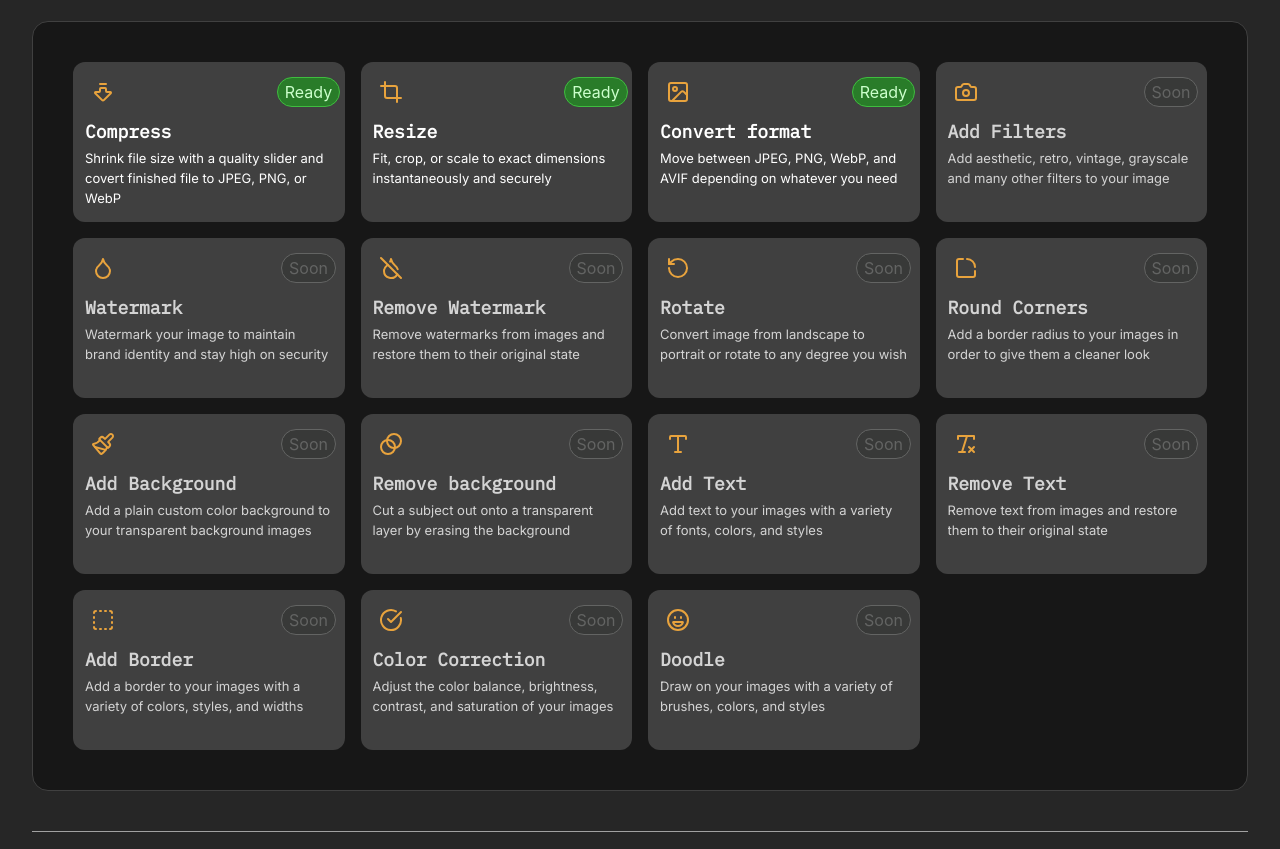
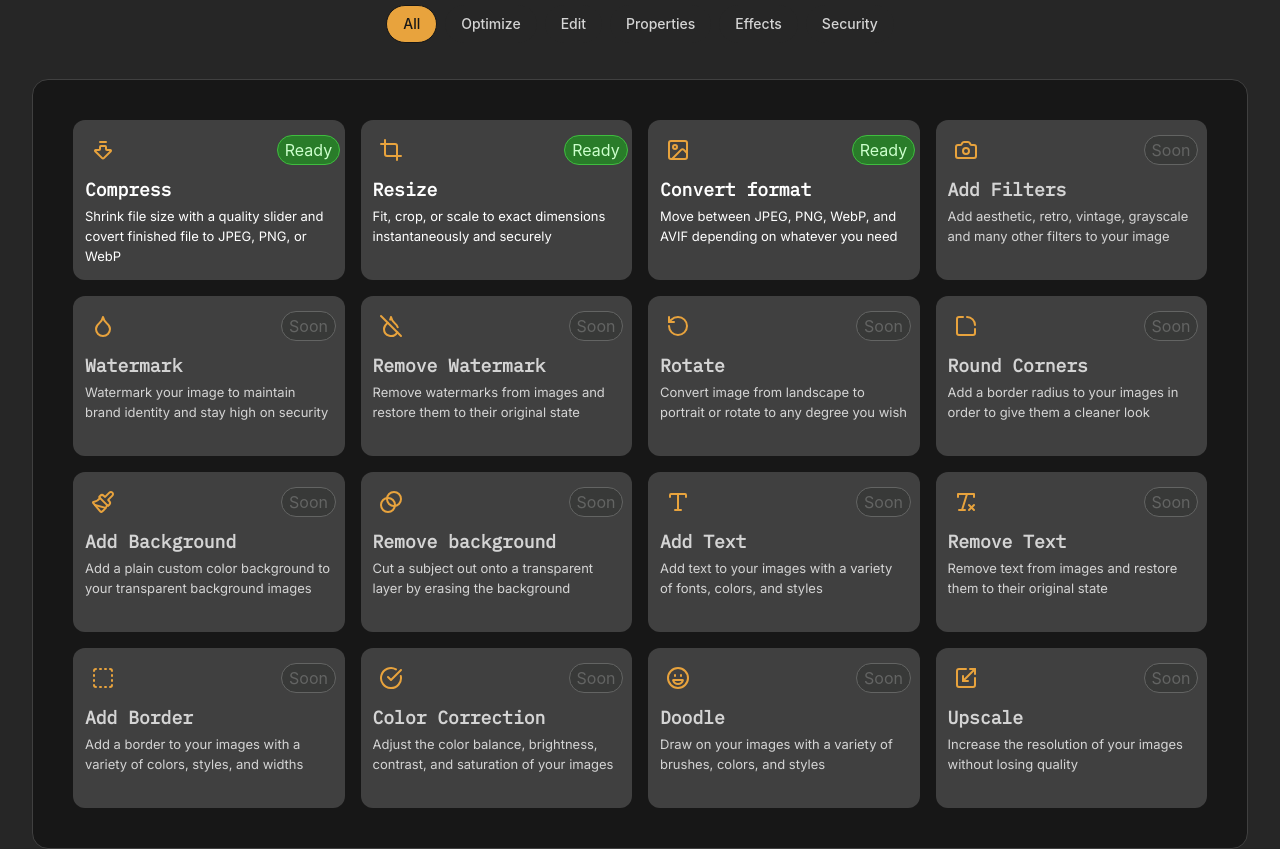
Before and after one commit to ibrahimhere47/Darkroom-v2, a React (Vite) app: page / in a window 1280 px wide. Shown: the part 240-1089 px from the top of the page. Built offline with nearby package versions, Linux system fonts and the light colour scheme.

Commit message:
Added a pretty filter option for better user experience

```diff
--- a/src/components/hero-comps/Hero.jsx
+++ b/src/components/hero-comps/Hero.jsx
@@ -26,7 +26,7 @@ const Hero = () => {
 
     return (
         <>
-        <div className='flex justify-center mb-6 md:mb-9 cursor-default'>
+        <div className='flex justify-center cursor-default'>
             <div className='flex flex-col items-center'>
                 <p
                 className='font-mono text-amber-47 text-sm pb-3 inline-block'
--- /dev/null
+++ b/src/components/home-comps/HomePremiumAd.jsx
@@ -0,0 +1,9 @@
+import React from 'react'
+
+const HomePremiumAd = () => {
+    return (
+        <div>HomePremiumAd</div>
+    )
+}
+
+export default HomePremiumAd
--- a/src/pages/Home.jsx
+++ b/src/pages/Home.jsx
@@ -9,11 +9,11 @@ import gsap from 'gsap'
 const LOADER_SEEN_KEY = 'hasSeenLoader'
 
 const Home = () => {
-    // Only show the loader if it hasn't been shown yet this session
     const [showLoader, setShowLoader] = useState(
         () => typeof window !== 'undefined' && !sessionStorage.getItem(LOADER_SEEN_KEY)
     )
     const loaderRef = useRef(null)
+    const [activeCategory, setActiveCategory] = useState('All')
 
     useEffect(() => {
         const timer = setTimeout(() => {
@@ -34,16 +34,62 @@ const Home = () => {
         }
     }, [showLoader])
 
+    const categories = [
+        {
+            name: 'All',
+            tools: tools
+        },
+        {
+            name: 'Optimize',
+            tools: tools.filter(tool => ['compress', 'remove-background', 'upscale'].includes(tool.id))
+        },
+        {
+            name: 'Edit',
+            tools: tools.filter(tool => ['add-background', 'remove-background', 'add-text', 'remove-text', 'add-border', 'doodle'].includes(tool.id))
+        },
+        {
+            name: 'Properties',
+            tools: tools.filter(tool => ['convert', 'resize', 'rotate', 'round-corners'].includes(tool.id))
+        },
+        {
+            name: 'Effects',
+            tools: tools.filter(tool => ['add-filter', 'color-correction'].includes(tool.id))
+        },
+        {
+            name: 'Security',
+            tools: tools.filter(tool => ['watermark', 'remove-watermark'].includes(tool.id))
+        },
+    ]
+
+    const activeTools = categories.find(c => c.name === activeCategory)?.tools ?? []
+
     return (
         <>
             <Layout>
                 <div className='py-8 md:py-10 w-full'>
                     <Hero />
+
+                    <div className='flex flex-wrap gap-2 mb-6 md:mb-9 mt-5 justify-self-center'>
+                        {categories.map((category) => (
+                            <button
+                                key={category.name}
+                                onClick={() => setActiveCategory(category.name)}
+                                className={`px-2 py-1 md:px-4 md:py-2 rounded-full text-xs md:text-sm font-medium transition-colors ${
+                                    activeCategory === category.name
+                                        ? 'bg-amber-47 text-neutral-900 hover:bg-amber-400 border border-neutral-900'
+                                        : 'bg-neutral-800 text-neutral-300 hover:bg-neutral-700 hover:border border-neutral-600'
+                                }`}
+                            >
+                                {category.name}
+                            </button>
+                        ))}
+                    </div>
+
                     <div className='bg-neutral-900 rounded-2xl p-5 md:p-10 md:border border-neutral-700'>
                         <div className='flex flex-wrap gap-4'>
-                            {tools.map((tool, idx) => (
+                            {activeTools.map((tool, toolIdx) => (
                                 <div
-                                    key={idx}
+                                    key={toolIdx}
                                     className='w-full sm:w-[calc(50%-12px)] md:w-[calc(25%-12px)] [@media(min-width:2560px)]:w-[calc(20%-13px)] min-w-0 shrink-0'
                                 >
                                     <ToolCard tool={tool} />
--- a/src/tools/toolsRegistry.js
+++ b/src/tools/toolsRegistry.js
@@ -15,6 +15,7 @@ import {
     SquareDashed,
     CircleCheckBig,
     Laugh,
+    Scaling,
 } from 'lucide-react'
 
 export const tools = [
@@ -122,7 +123,14 @@ export const tools = [
         tagline: 'Draw on your images with a variety of brushes, colors, and styles',
         icon: Laugh,
         comingSoon: true,
-    }
+    },
+    {
+        id: 'upscale',
+        name: 'Upscale',
+        tagline: 'Increase the resolution of your images without losing quality',
+        icon: Scaling,
+        comingSoon: true,
+    },
 ]
 
 export function getTool(id) {
```
